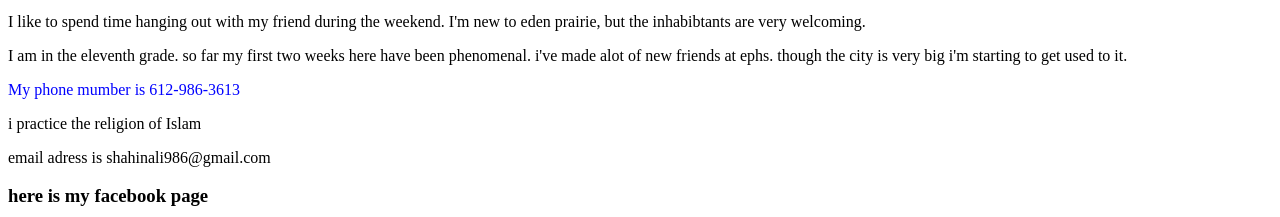
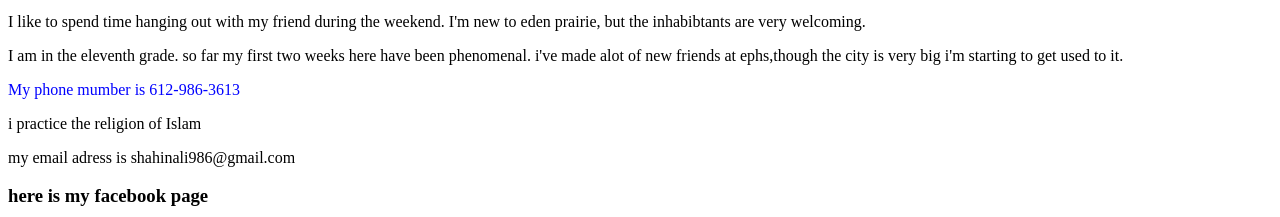
Before and after one commit to Shahin98/Learn, a plain HTML site: page index.html in a window 1280 px wide. Shown: the part 207-424 px from the top of the page. Drawn offline with Linux system fonts and the light colour scheme.

Commit message:
i changed the email statement.

```diff
--- a/index.html
+++ b/index.html
@@ -12,11 +12,11 @@
     <p> I like to spend time hanging out with my friend during the weekend.
     I'm new to eden prairie, but the inhabibtants are very welcoming.</p>
     <p> I am in the eleventh grade. so far my first two weeks here have been phenomenal.
-      i've made alot of new friends at ephs. though the city is very big i'm starting to get used
+      i've made alot of new friends at ephs,though the city is very big i'm starting to get used
       to it.</p>
     <p style="color:blue;"> My phone mumber is 612-986-3613</p>
     <p>i practice the religion of Islam</p>
-    <p>email adress is shahinali986@gmail.com</p>
+    <p>my email adress is shahinali986@gmail.com</p>
     <h3> here is my facebook page</h3>
     <a href="https://www.facebook.com/BLACKSHAHIN">This is a link</a>
     <h2 style="color:green;">here is a picture of the masjid i attend</h2>
```
